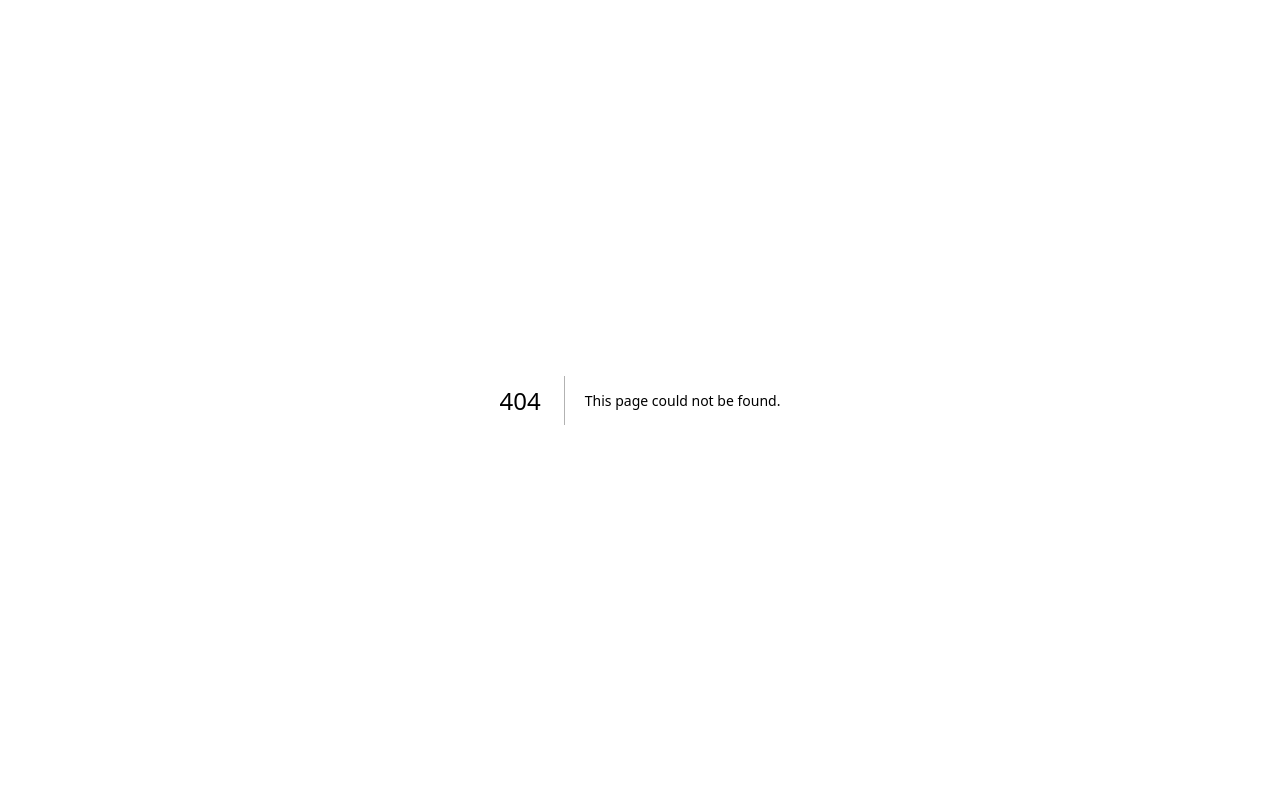
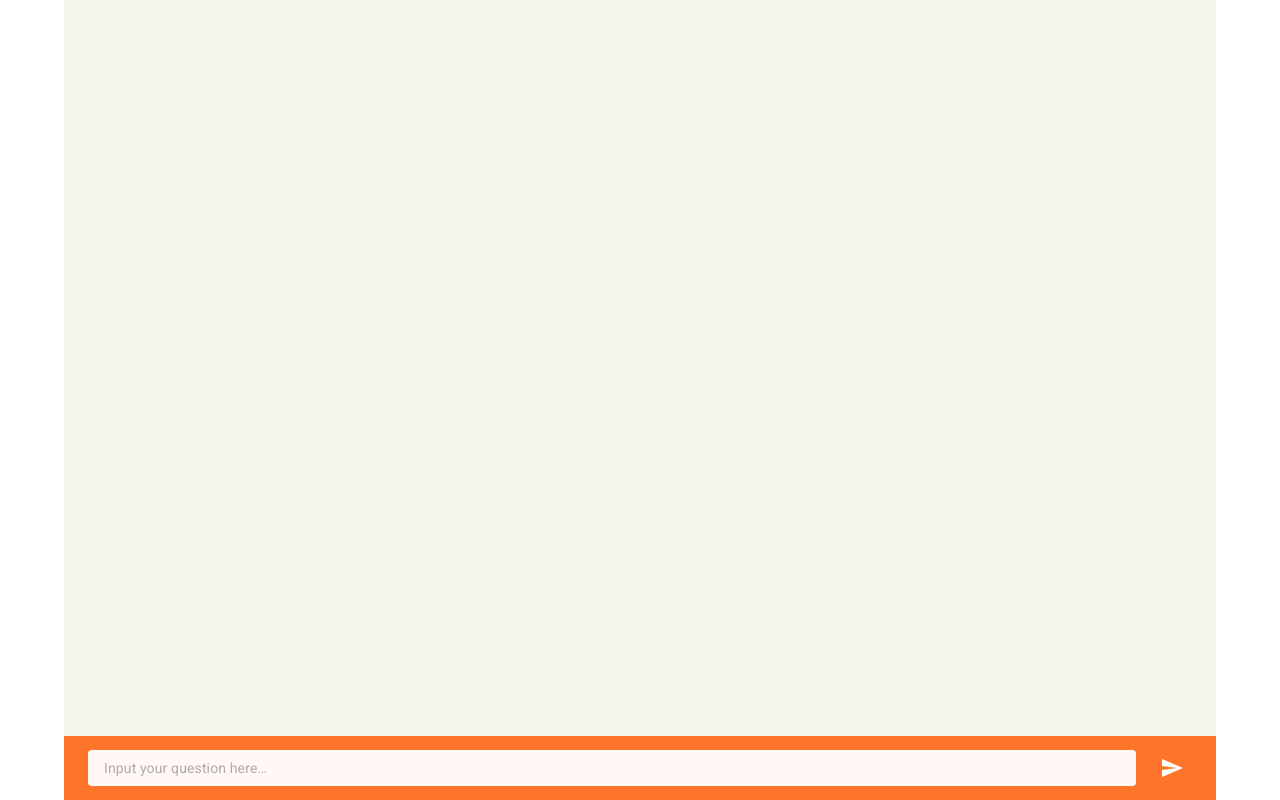
Before and after one commit to shczhen/hacknews-tidb, a Next.js app: page /chat in a window 1280 px wide. Before the commit this address had no page. Built offline with nearby package versions, Linux system fonts and the light colour scheme.

Commit message:
add chat page

```diff
--- a/package.json
+++ b/package.json
@@ -22,6 +22,7 @@
     "@types/react": "18.0.26",
     "@types/react-dom": "18.0.10",
     "axios": "^1.2.2",
+    "chatgpt": "^4.1.2",
     "echarts": "^5.4.1",
     "eslint": "8.31.0",
     "eslint-config-next": "13.1.1",
--- /dev/null
+++ b/pages/api/chat/index.ts
@@ -0,0 +1,42 @@
+import type { NextApiRequest, NextApiResponse } from 'next';
+
+import ChatBotService from 'src/services/chatGPT';
+import logger from 'next-pino/logger';
+
+export default async function handler(
+  req: NextApiRequest,
+  res: NextApiResponse<any>
+) {
+  if (req.method !== 'POST') {
+    res.status(405).end();
+    return;
+  }
+  const { message, conversationId, parentMessageId } = req.body;
+  if (!message) {
+    res.status(400).end();
+    return;
+  }
+  const chatBotService = new ChatBotService(
+    logger,
+    process.env.OPENAI_API_KEY || ''
+  );
+  if (conversationId && parentMessageId) {
+    const {
+      text,
+      id,
+      conversationId: sessionId,
+    } = await chatBotService.sendMessageWithContext(
+      message,
+      conversationId,
+      parentMessageId
+    );
+    res.status(200).json({ text, id, conversationId: sessionId });
+    return;
+  }
+  const {
+    text,
+    id,
+    conversationId: sessionId,
+  } = await chatBotService.sendSingleMessage(message);
+  res.status(200).json({ text, id, conversationId: sessionId });
+}
--- /dev/null
+++ b/pages/chat.tsx
@@ -0,0 +1,147 @@
+import * as React from 'react';
+import { useRouter } from 'next/router';
+import { useRecoilState } from 'recoil';
+import Container from '@mui/material/Container';
+import AppBar from '@mui/material/AppBar';
+import Box from '@mui/material/Box';
+import CssBaseline from '@mui/material/CssBaseline';
+import Toolbar from '@mui/material/Toolbar';
+import Typography from '@mui/material/Typography';
+import IconButton from '@mui/material/IconButton';
+import Paper from '@mui/material/Paper';
+import Fab from '@mui/material/Fab';
+import List from '@mui/material/List';
+import ListItem from '@mui/material/ListItem';
+import ListItemAvatar from '@mui/material/ListItemAvatar';
+import ListItemText from '@mui/material/ListItemText';
+import ListSubheader from '@mui/material/ListSubheader';
+import Avatar from '@mui/material/Avatar';
+import MenuIcon from '@mui/icons-material/Menu';
+import AddIcon from '@mui/icons-material/Add';
+import SearchIcon from '@mui/icons-material/Search';
+import MoreIcon from '@mui/icons-material/MoreVert';
+import RestartAltIcon from '@mui/icons-material/RestartAlt';
+import TextField from '@mui/material/TextField';
+import SendIcon from '@mui/icons-material/Send';
+import { styled, alpha } from '@mui/material/styles';
+import InputBase from '@mui/material/InputBase';
+
+import Layout from 'src/components/Layout';
+import AnswerCardsGroup from 'src/components/Card/AnswerCardsGroup';
+import { questionsState, questionLoadingState } from 'src/recoil/atoms';
+import logger from 'next-pino/logger';
+
+import { BotService } from 'src/services/bot';
+import MySQLService, { initConnection } from 'src/services/mysql';
+import Data2ChartTemplate from 'src/services/bot/templates/Data2ChartTemplate';
+import Question2SQLTemplate from 'src/services/bot/templates/Question2SQLTemplate';
+import { ChartAnswerProps } from 'src/components/Card/AnswerCard';
+import HorizontalBar from '@src/components/HorizontalBar';
+import Seo from 'src/components/Layout/Seo';
+
+export default function ChatPage() {
+  return (
+    <>
+      <ChatLayout>
+        <Box
+          sx={{
+            height: '100vh',
+            flexGrow: 1,
+          }}
+        >
+          <AppBar
+            position="fixed"
+            sx={{
+              top: 'auto',
+              bottom: 0,
+              backgroundColor: 'transparent',
+              boxShadow: 'none',
+            }}
+          >
+            <Container>
+              <Toolbar
+                sx={{
+                  backgroundColor: 'hn.primary',
+                  gap: '1rem',
+                }}
+              >
+                <Input>
+                  <StyledInputBase
+                    placeholder="Input your question here…"
+                    inputProps={{ 'aria-label': 'chat' }}
+                    // disabled={disableSearch}
+                    // value={search}
+                    // onChange={(e) => {
+                    //   setSearch(e.target.value);
+                    // }}
+                    // onKeyDown={(e) => {
+                    //   if (e.key === 'Enter') {
+                    //     console.log('search', search);
+                    //     if (handleSearch) {
+                    //       handleSearch(search);
+                    //     }
+                    //   }
+                    // }}
+                  />
+                </Input>
+                <IconButton color="inherit" aria-label="restart conversation">
+                  <SendIcon />
+                </IconButton>
+              </Toolbar>
+            </Container>
+          </AppBar>
+        </Box>
+      </ChatLayout>
+    </>
+  );
+}
+
+function ChatLayout(props: { children: React.ReactNode }) {
+  const { children } = props;
+
+  return (
+    <>
+      <Box
+        sx={{
+          backgroundColor: '#fff',
+          height: 'auto',
+          minHeight: '100vh',
+        }}
+      >
+        <Container sx={{ height: '100%' }}>
+          <Box
+            sx={{
+              backgroundColor: 'hn.background',
+              height: '100%',
+              // padding: { xs: '1rem', sm: '1.5rem' },
+            }}
+          >
+            {children}
+          </Box>
+        </Container>
+      </Box>
+    </>
+  );
+}
+
+const Input = styled('div')(({ theme }) => ({
+  position: 'relative',
+  borderRadius: theme.shape.borderRadius,
+  backgroundColor: alpha(theme.palette.common.white, 0.95),
+  marginLeft: 0,
+  width: '100%',
+  display: 'flex',
+  alignItems: 'center',
+}));
+
+const StyledInputBase = styled(InputBase)(({ theme }) => ({
+  color: alpha(theme.palette.common.black, 0.75),
+  width: '100%',
+  '& .MuiInputBase-input': {
+    padding: theme.spacing(1, 1, 1, 0),
+    // vertical padding + font size from searchIcon
+    paddingLeft: `1rem`,
+    transition: theme.transitions.create('width'),
+    width: '100%',
+  },
+}));
--- /dev/null
+++ b/src/services/chatGPT.ts
@@ -0,0 +1,38 @@
+import { ChatGPTAPI } from 'chatgpt';
+import pino from 'pino';
+
+export default class ChatBotService {
+  private readonly api: ChatGPTAPI;
+  commonCfg: { timeoutMs: number };
+
+  constructor(
+    private readonly log: pino.Logger,
+    private readonly apiKey: string
+  ) {
+    const api = new ChatGPTAPI({
+      apiKey,
+    });
+    this.api = api;
+    this.commonCfg = {
+      timeoutMs: 15 * 1000,
+    };
+  }
+
+  async sendSingleMessage(message: string) {
+    const res = await this.api.sendMessage(message, { ...this.commonCfg });
+    return res;
+  }
+
+  async sendMessageWithContext(
+    message: string,
+    conversationId: string,
+    parentMessageId: string
+  ) {
+    const res = await this.api.sendMessage(message, {
+      conversationId,
+      parentMessageId,
+      ...this.commonCfg,
+    });
+    return res;
+  }
+}
```
Also changed, not shown: 1 other file (tests, documents, lock files or other folders).
